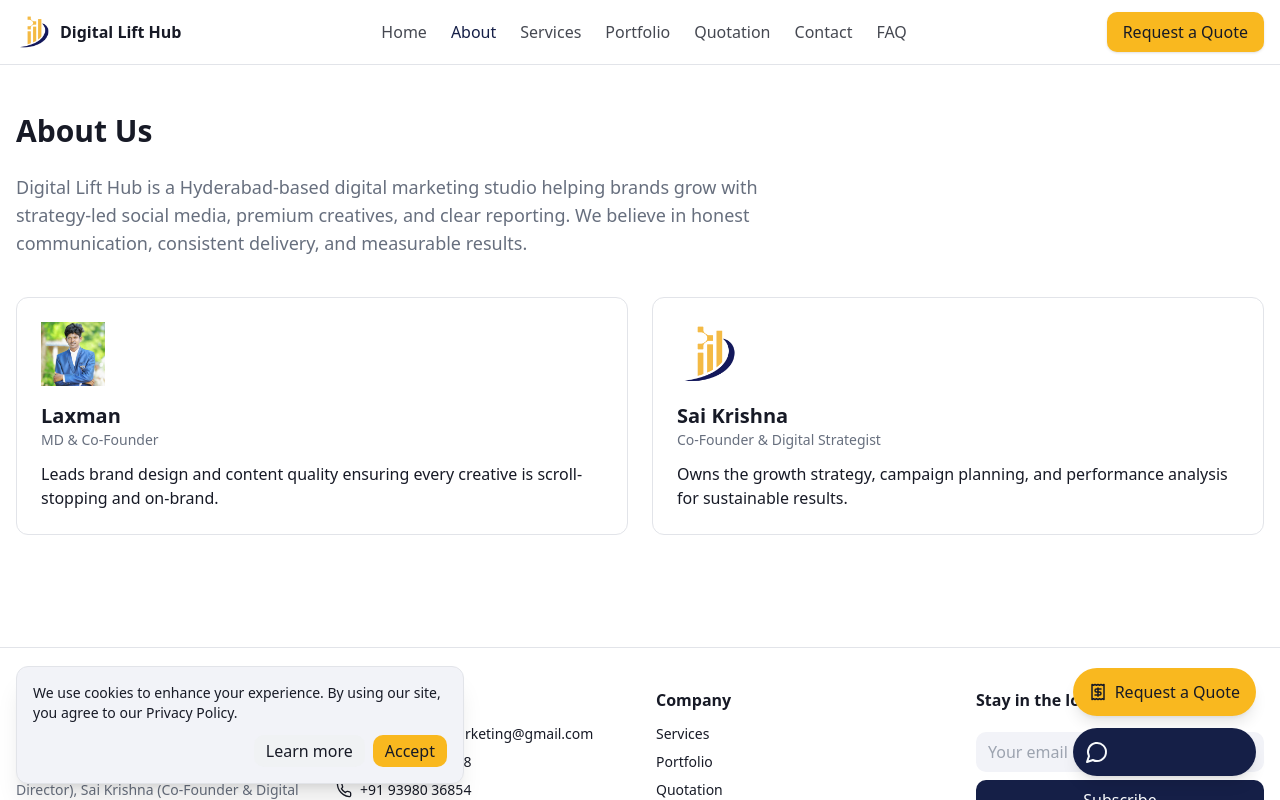
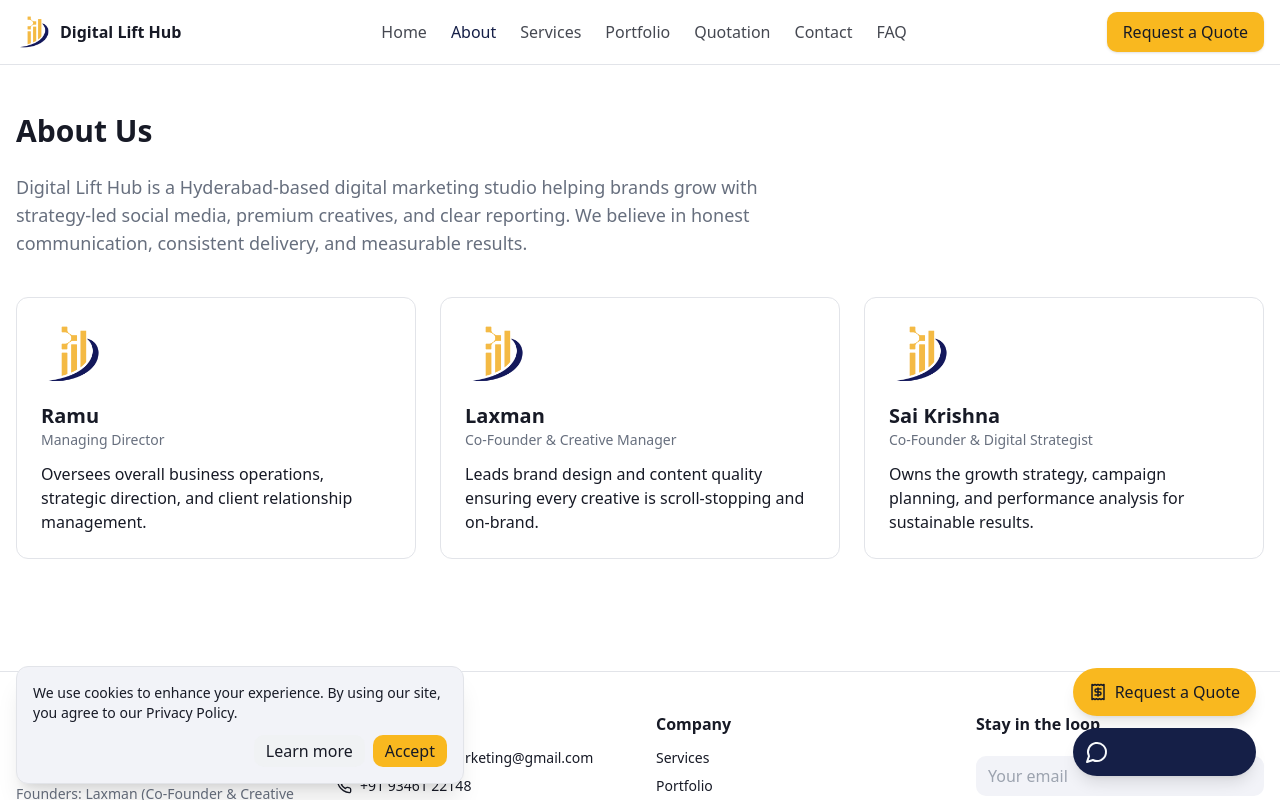
Before and after one commit to saikrishnauggi/Digital_Lift_Hub, a React (Vite) app: page /about in a window 1280 px wide. Shown: the top 800 px of the page. Built offline with nearby package versions, Linux system fonts and the light colour scheme.

Commit message:
normal commit

```diff
--- a/src/pages/About.tsx
+++ b/src/pages/About.tsx
@@ -3,21 +3,65 @@ import SEO from "@/components/common/SEO";
 const About = () => {
   return (
     <main className="container mx-auto px-4 py-12">
-      <SEO title="About Digital Lift Hub" description="Our story, mission and the founders behind Digital Lift Hub in Hyderabad." />
+      <SEO
+        title="About Digital Lift Hub"
+        description="Our story, mission and the founders behind Digital Lift Hub in Hyderabad."
+      />
       <h1 className="text-3xl font-bold mb-6">About Us</h1>
-      <p className="text-lg text-muted-foreground max-w-3xl">Digital Lift Hub is a Hyderabad-based digital marketing studio helping brands grow with strategy-led social media, premium creatives, and clear reporting. We believe in honest communication, consistent delivery, and measurable results.</p>
-      <section className="grid md:grid-cols-2 gap-6 mt-10">
+      <p className="text-lg text-muted-foreground max-w-3xl">
+        Digital Lift Hub is a Hyderabad-based digital marketing studio helping
+        brands grow with strategy-led social media, premium creatives, and clear
+        reporting. We believe in honest communication, consistent delivery, and
+        measurable results.
+      </p>
+      <section className="grid md:grid-cols-3 gap-6 mt-10">
+        {/* MD - Ramu */}
         <article className="p-6 border rounded-xl bg-card">
-          <img src="/lovable-uploads/laxman.jpg" alt="Laxman - MD & Co-Founder" className="h-16 w-16" />
+          <img
+            src="/lovable-uploads/0fa6793e-7bf9-4d2c-b832-b3306de285d8.png"
+            alt="Ramu - Managing Director"
+            className="h-16 w-16"
+          />
+          <h2 className="mt-4 text-xl font-semibold">Ramu</h2>
+          <p className="text-sm text-muted-foreground">Managing Director</p>
+          <p className="mt-3">
+            Oversees overall business operations, strategic direction, and
+            client relationship management.
+          </p>
+        </article>
+
+        {/* Laxman */}
+        <article className="p-6 border rounded-xl bg-card">
+          <img
+            src="/lovable-uploads/0fa6793e-7bf9-4d2c-b832-b3306de285d8.png"
+            alt="Laxman - Co-Founder & Creative Manager"
+            className="h-16 w-16"
+          />
           <h2 className="mt-4 text-xl font-semibold">Laxman</h2>
-          <p className="text-sm text-muted-foreground">MD & Co-Founder</p>
-          <p className="mt-3">Leads brand design and content quality ensuring every creative is scroll-stopping and on-brand.</p>
+          <p className="text-sm text-muted-foreground">
+            Co-Founder & Creative Manager
+          </p>
+          <p className="mt-3">
+            Leads brand design and content quality ensuring every creative is
+            scroll-stopping and on-brand.
+          </p>
         </article>
+
+        {/* Sai Krishna */}
         <article className="p-6 border rounded-xl bg-card">
-          <img src="/lovable-uploads/0fa6793e-7bf9-4d2c-b832-b3306de285d8.png" alt="Sai Krishna - Co-Founder & Digital Strategist" className="h-16 w-16" />
+          <img
+            src="/lovable-uploads/0fa6793e-7bf9-4d2c-b832-b3306de285d8.png"
+            alt="Sai Krishna - Co-Founder & Digital Strategist"
+            className="h-16 w-16"
+          />
           <h2 className="mt-4 text-xl font-semibold">Sai Krishna</h2>
-          <p className="text-sm text-muted-foreground">Co-Founder & Digital Strategist</p>
-          <p className="mt-3">Owns the growth strategy, campaign planning, and performance analysis for sustainable results.</p>
+          <p className="text-sm text-muted-foreground">
+            Co-Founder & Digital Strategist
+          </p>
+          <p className="mt-3">
+            Owns the growth strategy, campaign planning, and performance
+            analysis for sustainable results.
+          </p>
         </article>
       </section>
     </main>
```
Also changed, not shown: public/lovable-uploads/laxman.jpg (deleted), public/lovable-uploads/laxman.png (added).
